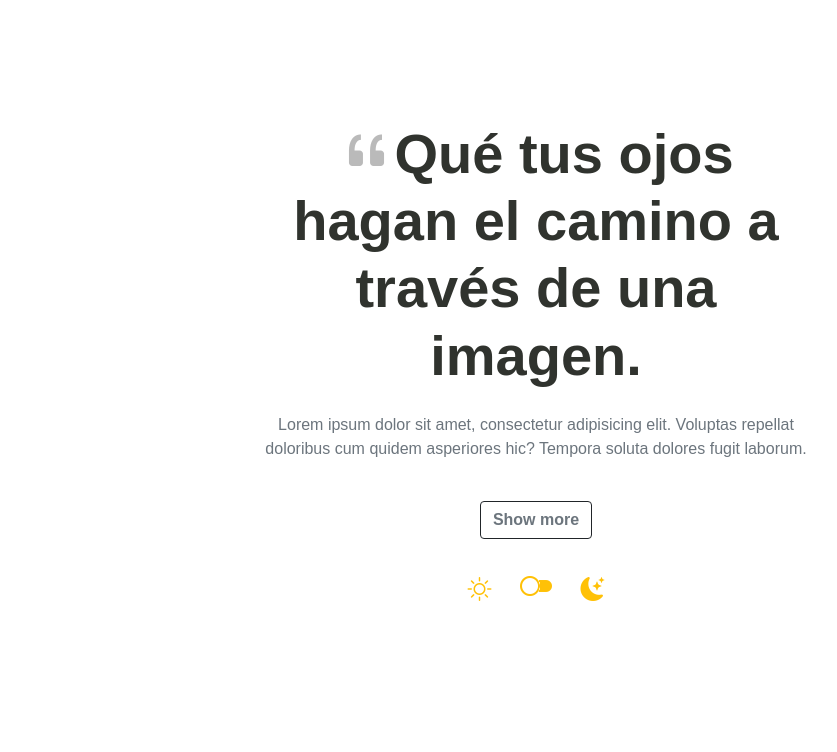
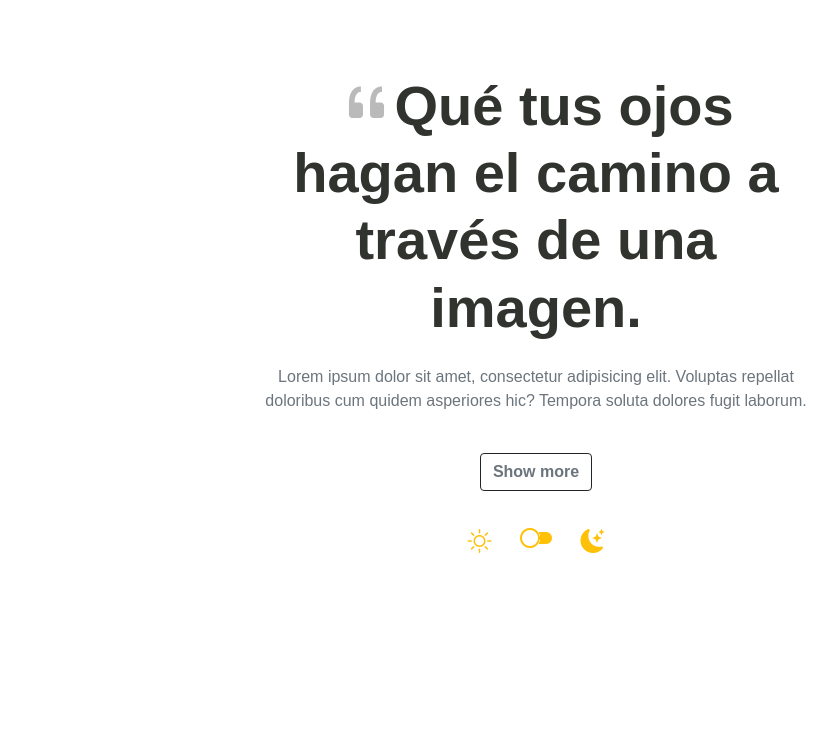
Before and after one commit to pasabaa/scroll-animate, a plain HTML site: page index.html in a window 1280 px wide. Shown: the top 752 px of the page, without its empty margins (104-941 px from the left). Drawn offline with nearby package versions, Linux system fonts and the light colour scheme; grey boxes are pictures that could not be loaded.

Commit message:
code change

```diff
--- a/index.html
+++ b/index.html
@@ -14,24 +14,21 @@
 <body id="content">
 
   <div class="container-fluid">
-    <div class="row">
-      <div class="col-12 text-end p-4">
+    <div class="row p-4 my-4 justify-content-around">
 
-      </div>
-    </div>
-    <div class="row p-4 my-4 justify-content-around">
       <div class="col-lg-6 col-12 p-4 text-center">
+
         <h1 class="display-4 fw-bolder" data-aos="fade-down"><i class="bi bi-quote quote"></i>Qué tus ojos hagan el camino a través de una imagen.</h1>
-        <p class="text-muted mt-4" data-aos="fade-up">Lorem ipsum dolor sit amet, consectetur adipisicing elit. Voluptas repellat doloribus cum quidem asperiores
-          hic? Tempora soluta dolores fugit laborum.</p>
+        <p class="text-muted mt-4" data-aos="fade-up">Lorem ipsum dolor sit amet, consectetur adipisicing elit. Voluptas repellat doloribus cum quidem asperiores hic? Tempora soluta dolores fugit laborum.</p>
+        <a class="btn btn-outline-dark mt-4 text-muted fw-bold" data-aos="fade-up" href="">Show more</a>
 
-          <a class="btn btn-outline-dark mt-4 text-muted fw-bold" data-aos="fade-up" href="">Show more</a>
+        <div class="text-center my-4" data-aos="fade-up">
+          <i class="fs-4 me-4 text-warning bi bi-sun"></i>
+          <a class="text-decoration-none" onclick="changeTheme();" href="#"></i><i id="switch"
+              class="fs-2 text-warning bi bi-toggle2-off"></i></a>
+          <i class="fs-4 ms-4 text-warning bi bi-moon-stars-fill"></i>
+        </div>
 
-          <div class="text-center my-4">
-            <i class="fs-4 me-4 text-warning bi bi-sun"></i>
-            <a class="text-decoration-none" onclick="changeDarkMode();" href="#"></i><i id="switch" class="fs-2 text-warning bi bi-toggle2-off"></i></a>
-            <i class="fs-4 ms-4 text-warning bi bi-moon-stars-fill"></i>
-          </div>
       </div>
     </div>
   </div>
@@ -134,9 +131,6 @@
 
   </div>
 
-
-
-
   <script src="https://cdn.jsdelivr.net/npm/bootstrap@5.0.2/dist/js/bootstrap.bundle.min.js"
     integrity="sha384-MrcW6ZMFYlzcLA8Nl+NtUVF0sA7MsXsP1UyJoMp4YLEuNSfAP+JcXn/tWtIaxVXM" crossorigin="anonymous">
   </script>
--- a/js/app.js
+++ b/js/app.js
@@ -2,7 +2,7 @@ AOS.init({
   delay:200
 });
 
-function changeDarkMode(){
+function changeTheme(){
 
   var content = document.getElementById('content');
   var card = document.getElementsByClassName('card');
```
